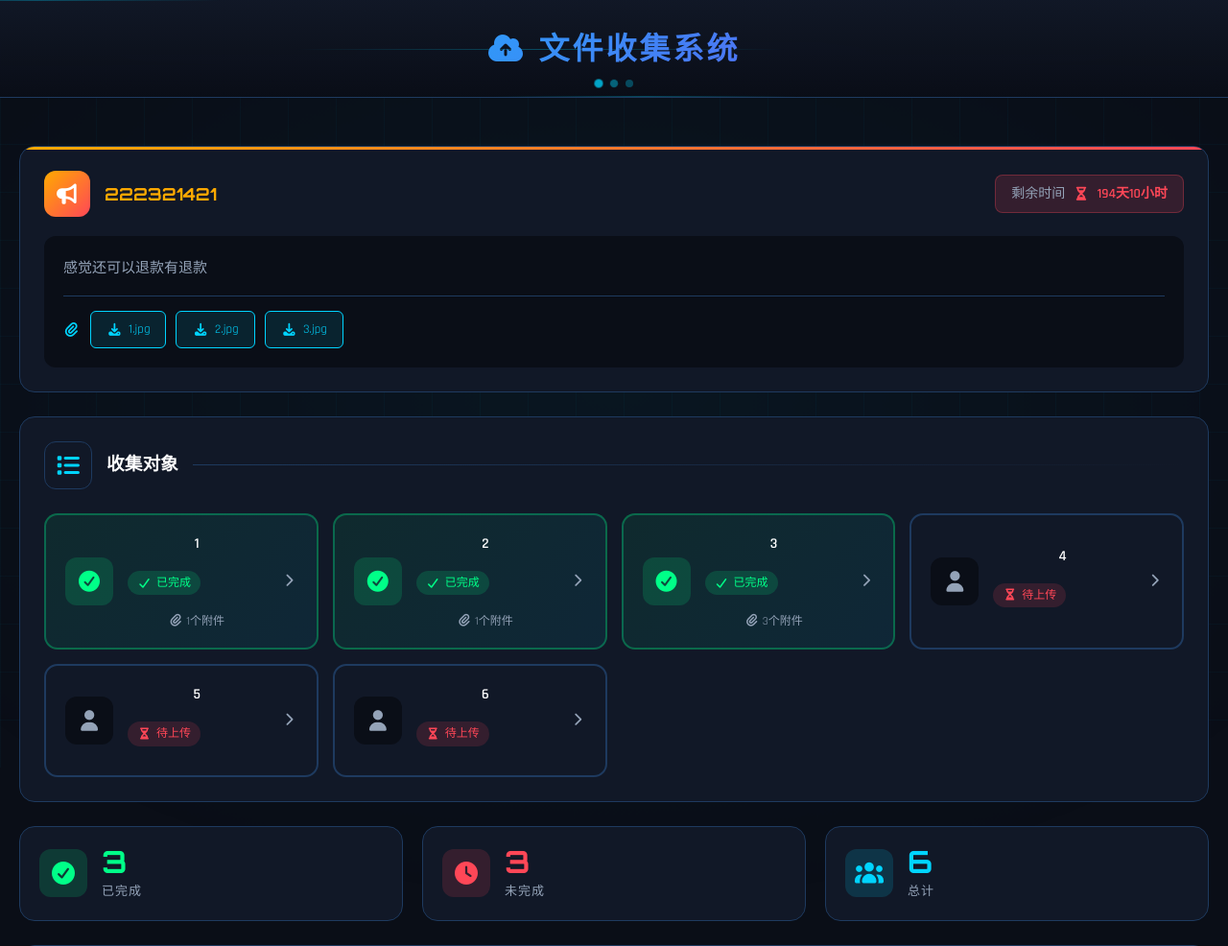
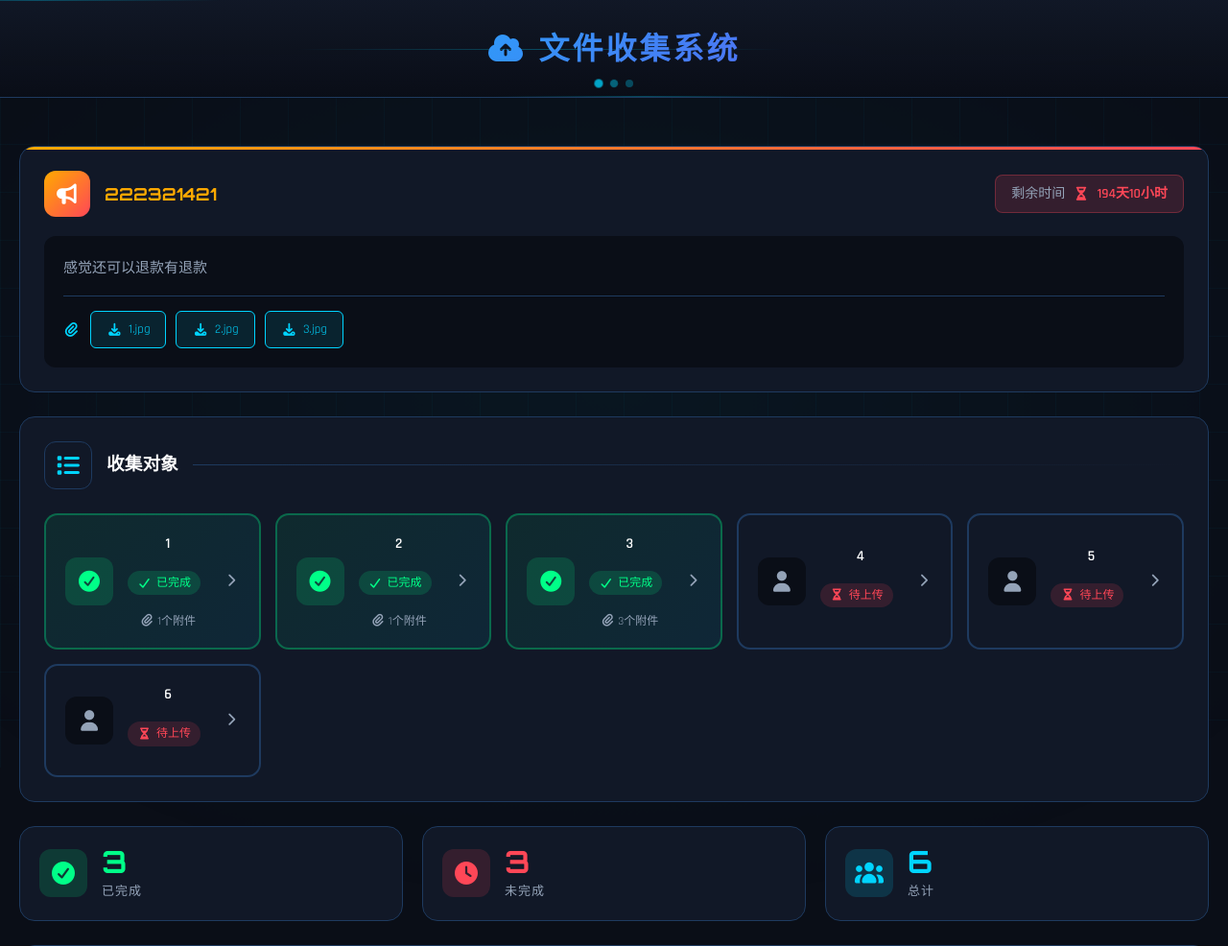
Before and after one commit to guifengxiaoyan/file-collection, a Flask app: page /theme/1 in a window 1280 px wide. Shown: the top 986 px of the page at 96% size. Run offline with Flask 3, Linux system fonts and the light colour scheme; data comes from the database, SQL or seed files in the repository.

Commit message:
fix: 修复收集对象列表每行5个显示

```diff
--- a/static/css/style.css
+++ b/static/css/style.css
@@ -2380,7 +2380,7 @@ footer {
 
 .objects-grid {
     display: grid;
-    grid-template-columns: repeat(auto-fill, minmax(280px, 1fr));
+    grid-template-columns: repeat(5, 1fr);
     gap: 15px;
 }
 
```
